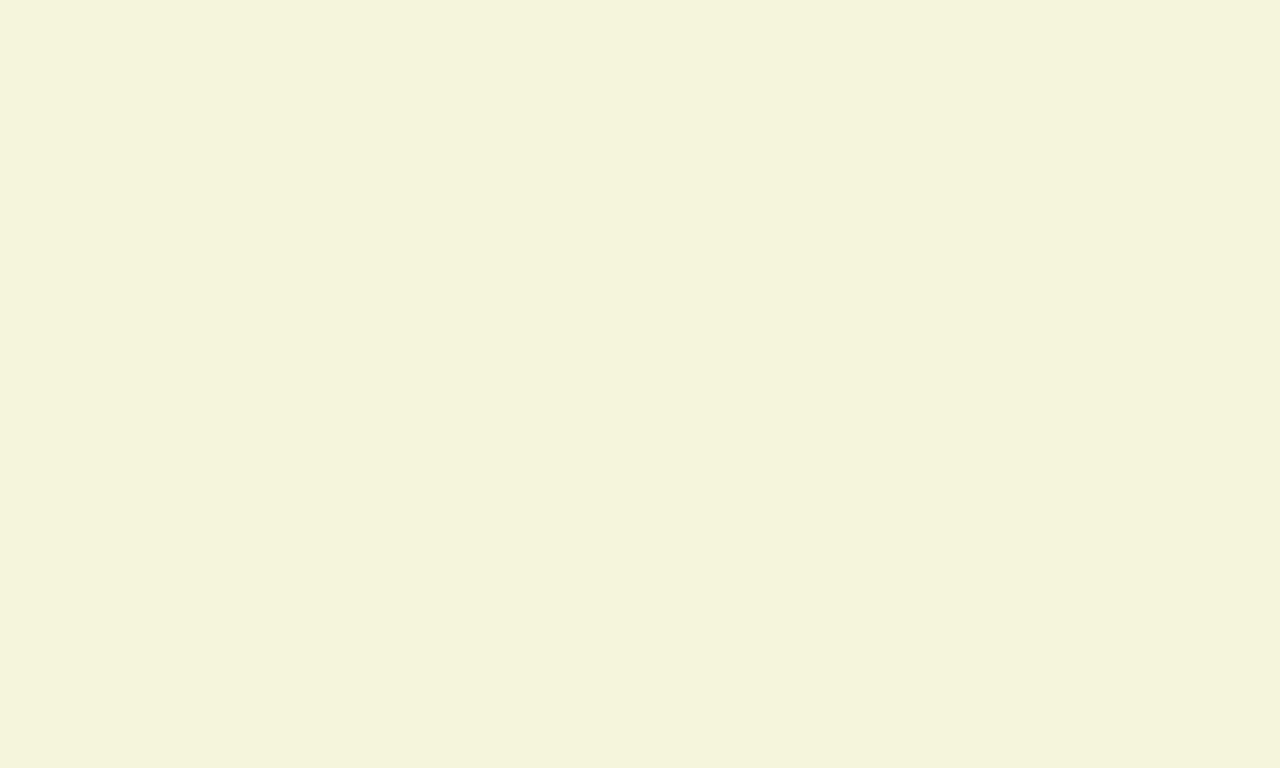
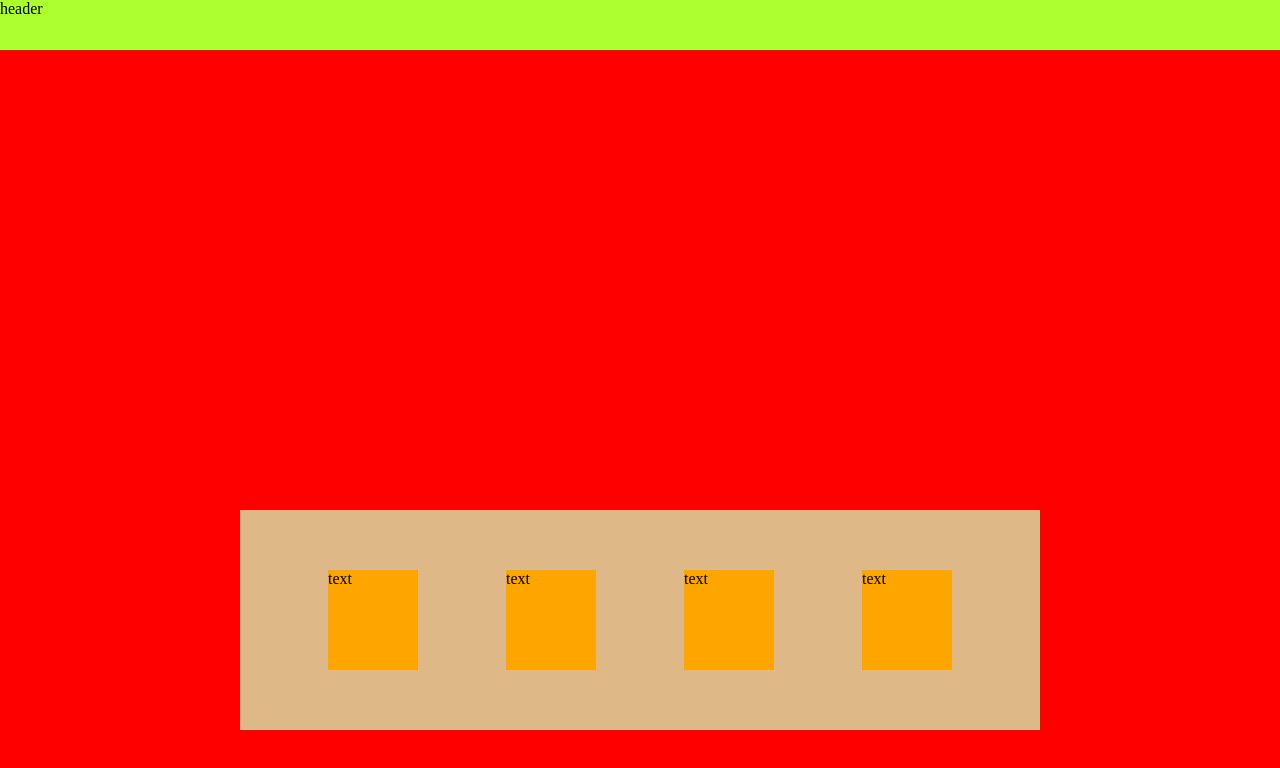
Before and after one commit to rsherm19/spaceman-baseball, a plain HTML site: page index.html in a window 1280 px wide. Drawn offline with Linux system fonts and the light colour scheme.

Commit message:
browser game css draft 1

```diff
--- a/index.html
+++ b/index.html
@@ -3,11 +3,19 @@
 <head>
     <meta charset="UTF-8">
     <meta name="viewport" content="width=device-width, initial-scale=1.0">
-    <title>Spaceman HTML</title>
+    <title></title>
     <script defer src="./script.js"></script>
     <link rel="stylesheet" href="./style.css" />
 </head>
 <body>
-
+    <header>header</header>
+    <main>
+        <article>
+            <div class="display">text</div>
+            <div class="display">text</div>
+            <div class="display">text</div>
+            <div class="display">text</div>
+        </article>
+    </main>
 </body>
 </html>
--- a/style.css
+++ b/style.css
@@ -1,3 +1,44 @@
-* {
+
+
+body {
     background-color: beige;
+    display: grid;
+    grid-template-rows: auto 1fr;
+    grid-template-areas:
+        'header header header'
+        'main main main';
+    height: 100vh;
+    margin: 0;
+    padding: 0;
 }
+
+header {
+    grid-area: header;
+    background-color: greenyellow;
+    height: 50px;
+}
+
+main {
+    grid-area: main;
+    background-color: red;
+    display: flex;
+    justify-content: center;
+    align-items: flex-end;
+}
+
+article {
+    background-color: burlywood;
+    width: 100vh;
+    height: 220px;
+    margin: 70px;
+    display: flex;
+    flex-direction: row;
+    justify-content: space-evenly;
+    align-items: center;
+}
+
+.display {
+    background-color: orange;
+    height: 100px;
+    width: 90px;
+}
```
Also changed, not shown: script.js (+5 -5 lines).
